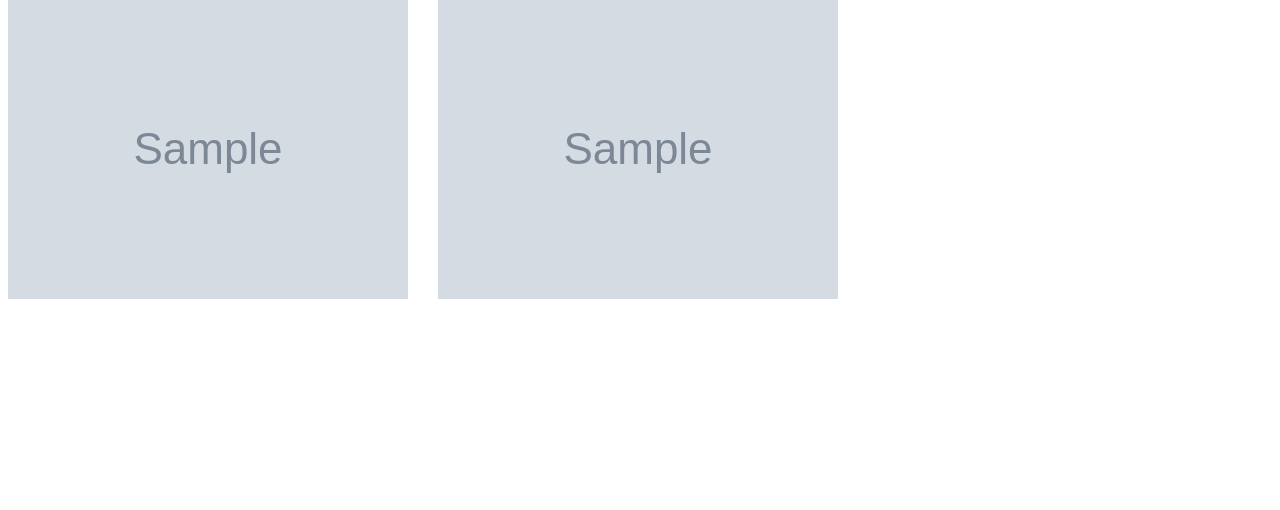
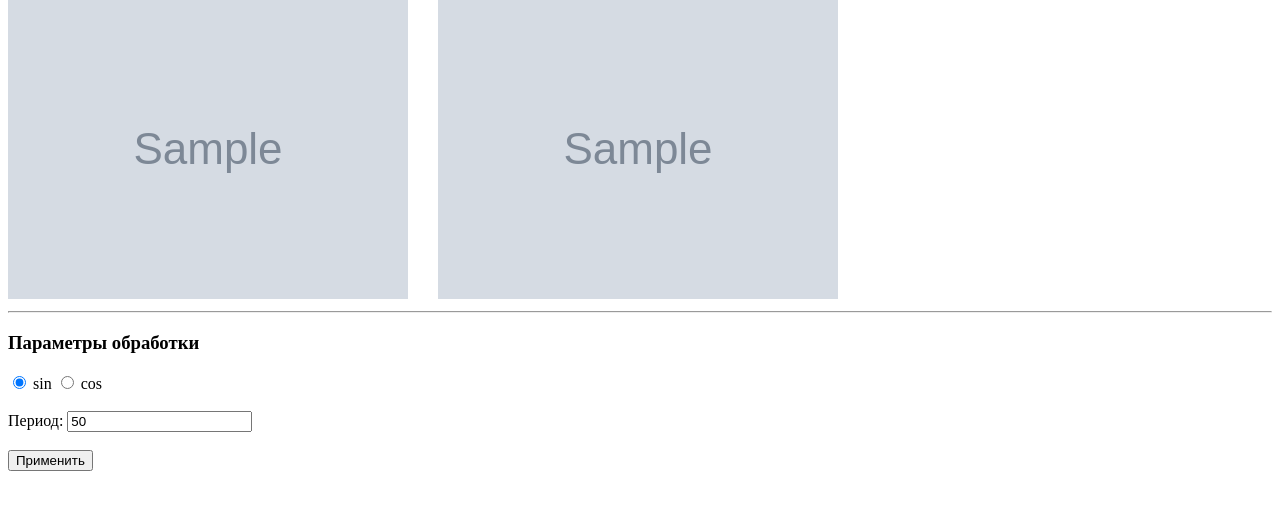
Before and after one commit to AndreyKUBIK/AppVeyorProject, a Flask app: template templates/upload.html in a window 1280 px wide. Shown: the part 237-747 px from the top of the page. Run offline with Flask 3, Linux system fonts and the light colour scheme; the template is opened without the code that fills it: most values are stand-ins (such as "Sample title", 1, 10 or a date in 2020); grey boxes marked "Sample" are stand-in pictures.

Commit message:
upd8_fixed1

```diff
--- a/templates/upload.html
+++ b/templates/upload.html
@@ -39,6 +39,36 @@
         {% endif %}
 
     </div>
+
+    <hr>
+
+    <h3>Параметры обработки</h3>
+
+    <form method="POST">
+
+        <label>
+            <input type="radio" name="function" value="sin" checked>
+            sin
+        </label>
+
+        <label>
+            <input type="radio" name="function" value="cos">
+            cos
+        </label>
+
+        <br><br>
+
+        <label>
+            Период:
+            <input type="number" name="period" value="50" min="1" step="1" required>
+        </label>
+
+        <br><br>
+
+        <button type="submit">Применить</button>
+
+    </form>
+
 {% endif %}
 
 </body>
```
